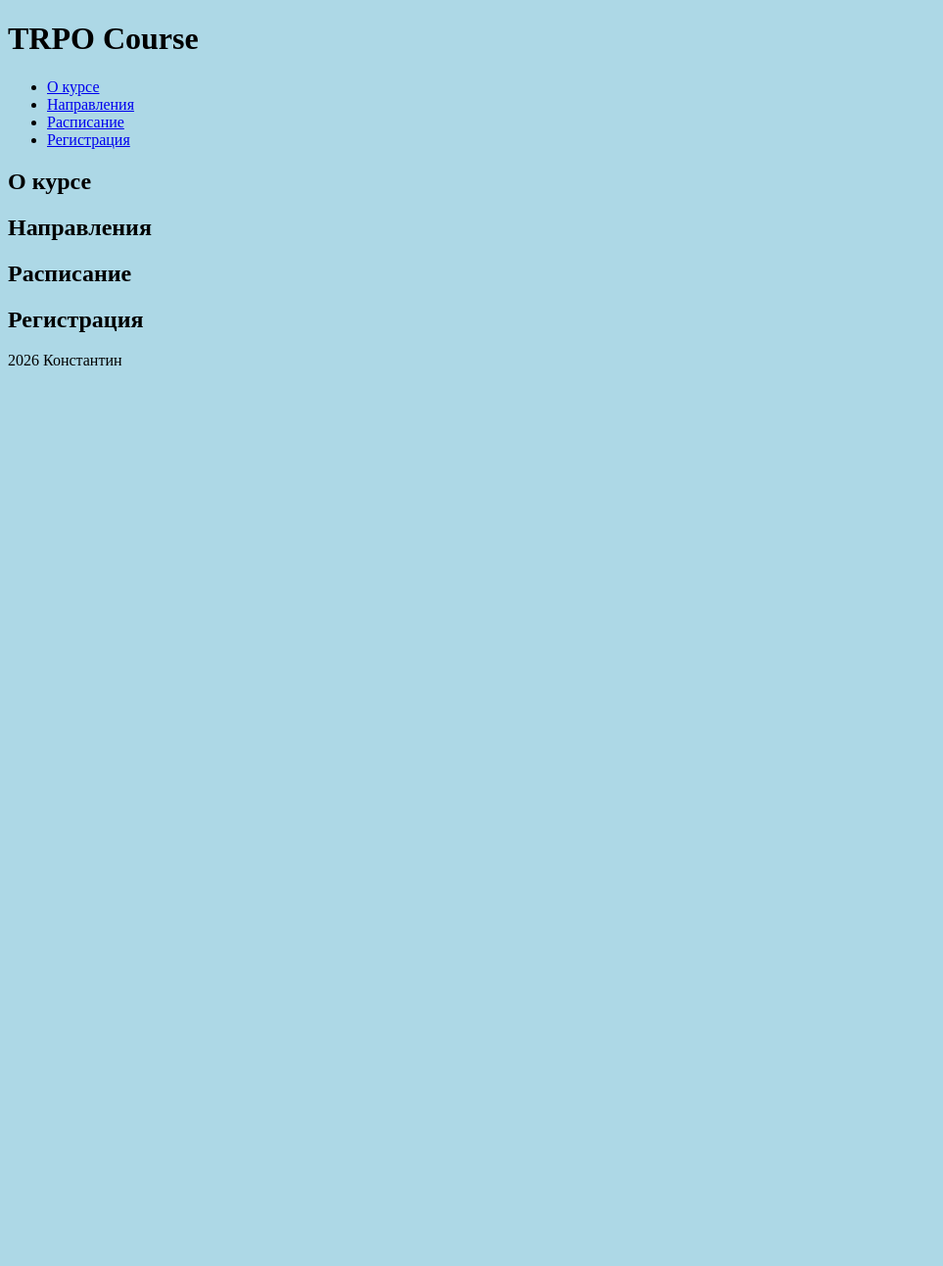
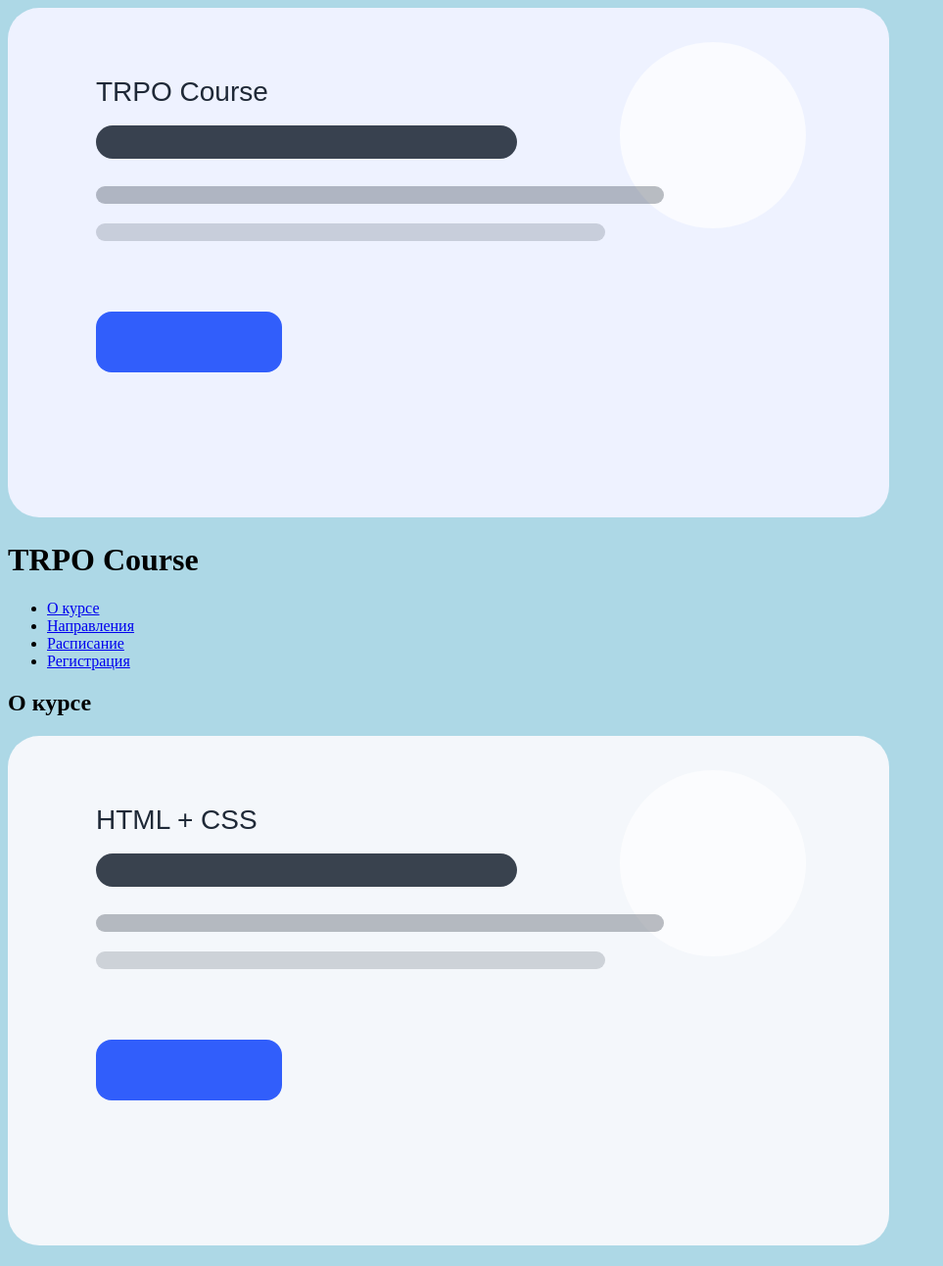
Before and after one commit to BKS-19/Technology-software-developers, a plain HTML site: page pr1/index.html in a window 1280 px wide. Shown: the top 1292 px of the page at 98% size, without its empty margins (0-963 px from the left). Before the commit the page ends 800 px from the top, so only its background shows below. Drawn offline with Linux system fonts and the light colour scheme.

Commit message:
Добавил картинку

```diff
--- a/pr1/index.html
+++ b/pr1/index.html
@@ -8,6 +8,7 @@
 </head>
 <body>
     <header>
+        <img src="dataset/assets/logo.svg" alt = "Лого">
         <h1>TRPO Course</h1>
         <nav aria-label = "Навигация">
             <ul>
@@ -21,6 +22,7 @@
     <main>
         <section id = "about">
             <h2>О курсе</h2>
+            <img src="dataset/assets/cover.svg" alt = "курс по фронтенду">
         </section>
         <section id = "tracks">
             <h2>Направления</h2>
```
